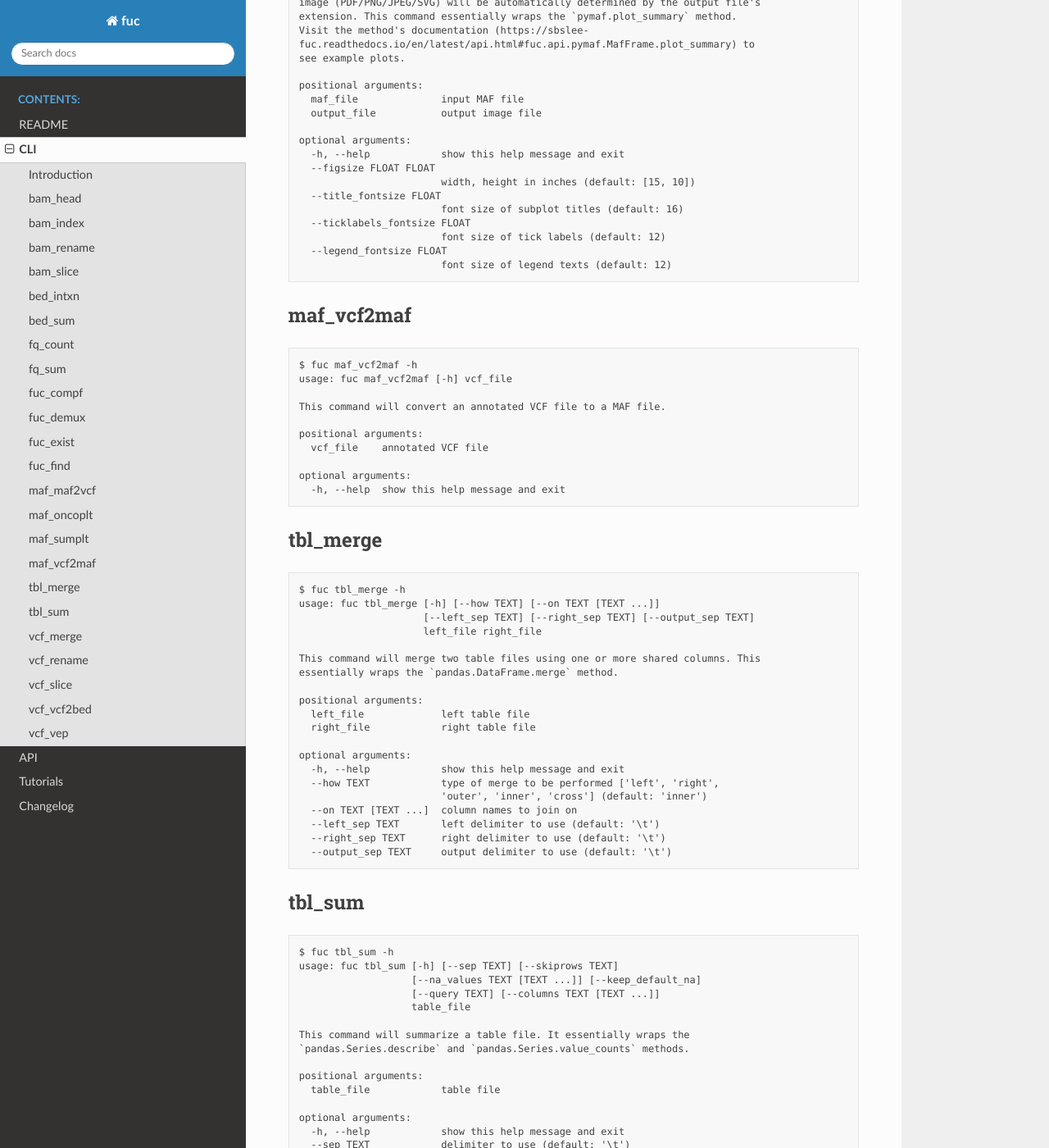
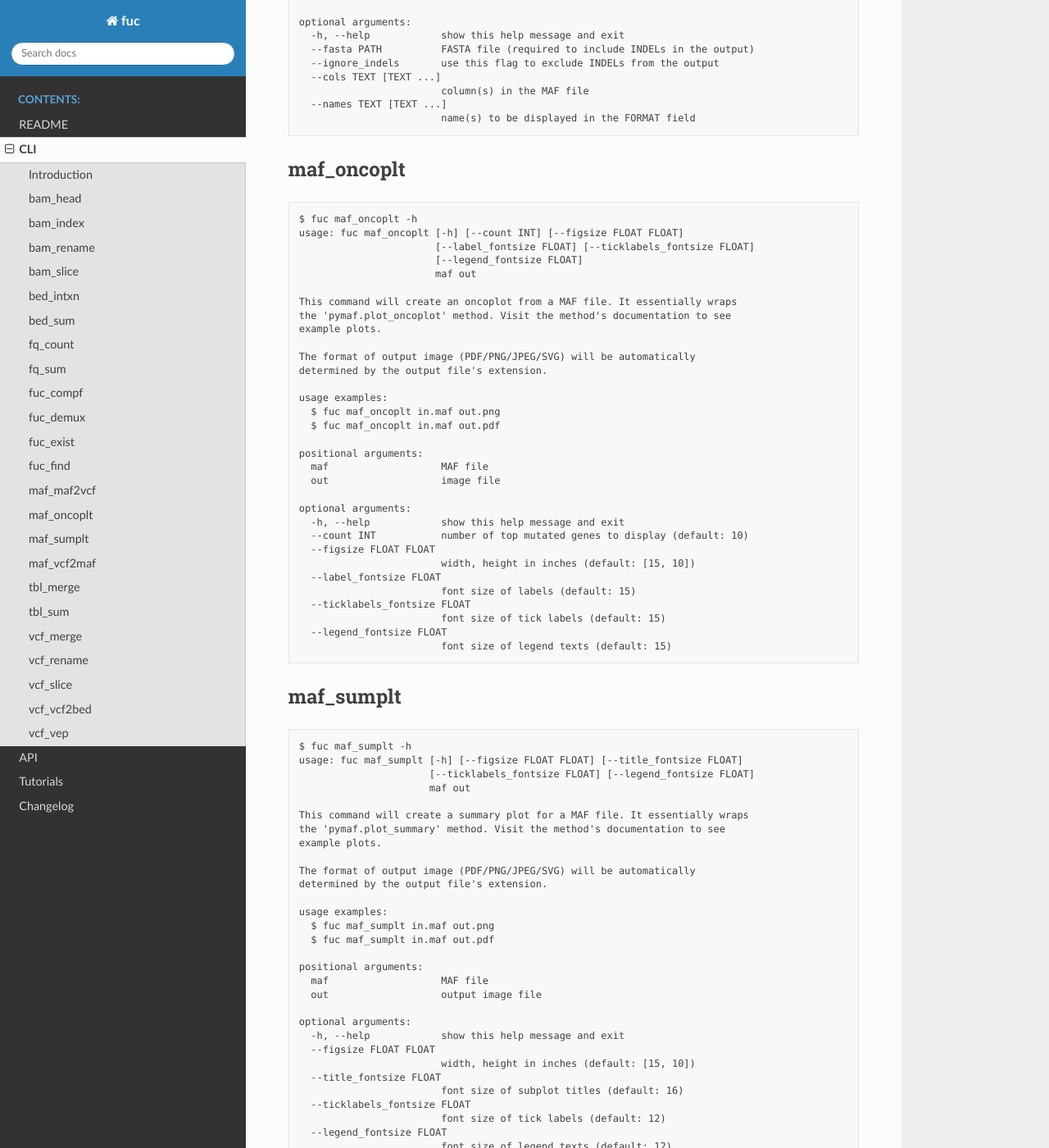
Before and after one commit to sbslee/fuc, a Sphinx documentation site: the page built from docs/cli.rst, in a window 1280 px wide and 1400 px high, scrolled down 6435 px. Shown: the whole window at 82% size. Built offline with Sphinx 7.4.7 and the Read the Docs theme 2.0.0, drawn with Linux system fonts in a browser that asks for light colours; some of the changed text lies outside the part shown.

Commit message:
Update CLI

```diff
--- a/docs/cli.rst
+++ b/docs/cli.rst
@@ -66,7 +66,13 @@
    $ fuc bam_head -h
    usage: fuc bam_head [-h] bam
 
-   This command will print the header of a SAM/BAM/CRAM file.
+   This command will print the header of a SAM/BAM/CRAM file. It essentially
+   wraps the 'pybam.header' method.
+
+   usage examples:
+     $ fuc bam_head in.bam
+     $ fuc bam_head in.sam
+     $ fuc bam_head in.cram
 
    positional arguments:
      bam         SAM/BAM/CRAM file
@@ -82,7 +88,13 @@
    $ fuc bam_index -h
    usage: fuc bam_index [-h] bam
 
-   This command will index a SAM/BAM/CRAM file.
+   This command will index a SAM/BAM/CRAM file. It essentially wraps the
+   'pysam.index' method.
+
+   usage examples:
+     $ fuc bam_index in.bam
+     $ fuc bam_index in.sam
+     $ fuc bam_index in.cram
 
    positional arguments:
      bam         SAM/BAM/CRAM file
@@ -96,14 +108,20 @@
 .. code-block:: text
 
    $ fuc bam_rename -h
-   usage: fuc bam_rename [-h] input_bam name output_bam
+   usage: fuc bam_rename [-h] bam name out
 
-   This command will rename the sample in a SAM/BAM/CRAM file.
+   This command will rename the sample in a SAM/BAM/CRAM file. It essentially
+   wraps the 'pybam.rename' method.
+
+   usage examples:
+     $ fuc bam_rename in.bam new_name out.bam
+     $ fuc bam_rename in.sam new_name out.sam
+     $ fuc bam_rename in.cram new_name out.cram
 
    positional arguments:
-     input_bam   SAM/BAM/CRAM file
+     bam         SAM/BAM/CRAM file
      name        sample name
-     output_bam  output BAM file
+     out         output file
 
    optional arguments:
      -h, --help  show this help message and exit
@@ -114,15 +132,23 @@
 .. code-block:: text
 
    $ fuc bam_slice -h
-   usage: fuc bam_slice [-h] [--no_index] input_bam region output_bam
+   usage: fuc bam_slice [-h] [--no_index] bam region out
 
-   This command will slice a SAM/BAM/CRAM file. By default, the command will
-   create a accompanying index file (.bai) for the output BAM file.
+   This command will slice a SAM/BAM/CRAM file. It essentially wraps the
+   'pysam.view' method.
+
+   By default, the command will index the output file. Use the '--no_index' flag
+   to skip this.
+
+   usage examples:
+     $ fuc bam_slice in.bam chr1:100-200 out.bam
+     $ fuc bam_slice in.sam 4:300-400 out.sam
+     $ fuc bam_slice in.cram chr1:100-200 out.cram --no_index
 
    positional arguments:
-     input_bam   input BAM file
-     region      target region
-     output_bam  output BAM file
+     bam         input BAM file
+     region      region ('chrom:start-end')
+     out         output file
 
    optional arguments:
      -h, --help  show this help message and exit
@@ -134,13 +160,16 @@
 .. code-block:: text
 
    $ fuc bed_intxn -h
-   usage: fuc bed_intxn [-h] bed_files [bed_files ...]
+   usage: fuc bed_intxn [-h] bed [bed ...]
 
    This command will compute intersections beween multiple BED files. It
-   essentially wraps the 'pyranges.PyRanges.intersect' method.
+   essentially wraps the 'pybed.BedFrame.intersect' method.
+
+   usage examples:
+     $ fuc bed_intxn 1.bed 2.bed 3.bed > intersect.bed
 
    positional arguments:
-     bed_files   BED files
+     bed         BED files
 
    optional arguments:
      -h, --help  show this help message and exit
@@ -151,15 +180,20 @@
 .. code-block:: text
 
    $ fuc bed_sum -h
-   usage: fuc bed_sum [-h] [--bases INT] [--decimals INT] bed_file
+   usage: fuc bed_sum [-h] [--bases INT] [--decimals INT] bed
 
-   This command will compute summary statstics of the BED file. This includes the
-   total numbers of probes and covered base pairs for each chromosome. By
-   default, covered base paris are displayed in bp, but if you prefer you can,
-   for example, use '--bases 1000' to display base pairs in kb.
+   This command will compute various summary statstics for a BED file. This
+   includes the total numbers of probes and covered base pairs for each
+   chromosome.
+
+   By default, covered base paris are displayed in bp, but if you prefer you
+   can, for example, use '--bases 1000' to display base pairs in kb.
+
+   usage examples:
+     $ fuc bed_sum in.bed
 
    positional arguments:
-     bed_file        input BED file
+     bed             BED file
 
    optional arguments:
      -h, --help      show this help message and exit
@@ -172,14 +206,17 @@
 .. code-block:: text
 
    $ fuc fq_count -h
-   usage: fuc fq_count [-h] [paths ...]
+   usage: fuc fq_count [-h] [fastq ...]
 
    This command will count sequence reads in FASTQ files (both zipped and
-   unzipped). It will look for stdin if there are no arguments (e.g. $ cat
-   files.list | fuc fq_count).
+   unzipped). It will look for stdin if there are no arguments.
+
+   usage examples:
+     $ fuc fq_count in.fastq
+     $ cat files.list | fuc fq_count
 
    positional arguments:
-     paths       FASTQ file paths (default: stdin)
+     fastq       FASTQ files (default: stdin)
 
    optional arguments:
      -h, --help  show this help message and exit
@@ -190,15 +227,18 @@
 .. code-block:: text
 
    $ fuc fq_sum -h
-   usage: fuc fq_sum [-h] fastq_file
+   usage: fuc fq_sum [-h] fastq
 
    This command will output a summary of the input FASTQ file (both zipped and
    unqzipped). The summary includes the total number of sequence reads, the
    distribution of read lengths, and the numbers of unique and duplicate
    sequences.
 
+   usage examples:
+     $ fuc fq_sum in.fastq
+
    positional arguments:
-     fastq_file  input FASTQ file
+     fastq       FASTQ file
 
    optional arguments:
      -h, --help  show this help message and exit
@@ -211,8 +251,12 @@
    $ fuc fuc_compf -h
    usage: fuc fuc_compf [-h] file1 file2
 
-   This command will compare the contents of two files. It will return 'True' if
-   they are identical and 'False' otherwise.
+   This command will compare the contents of two files. It will return 'True'
+   if they are identical and 'False' otherwise. It essentially wraps the
+   'filecmp.cmp' method.
+
+   usage examples:
+     $ fuc fuc_compf 1.txt 2.txt
 
    positional arguments:
      file1       first file
@@ -229,10 +273,17 @@
    $ fuc fuc_demux -h
    usage: fuc fuc_demux [-h] reports_dir output_dir
 
-   This command will parse the Reports directory from the bcl2fastq or bcl2fastq2
-   prograrm. In the output directory, the command will create four files:
-   flowcell_summary.csv, lane_summary.csv, top_unknown_barcodes.csv, and
-   reports.pdf.
+   This command will parse the Reports directory from the bcl2fastq or
+   bcl2fastq2 prograrm. In the output directory, the command will create four
+   files:
+
+   - flowcell_summary.csv
+   - lane_summary.csv
+   - top_unknown_barcodes.csv
+   - reports.pdf
+
+   usage examples:
+     $ fuc fuc_demux reports_dir output_dir
 
    positional arguments:
      reports_dir  Reports directory
@@ -250,8 +301,11 @@
    usage: fuc fuc_exist [-h] [paths ...]
 
    This command will check whether files/dirs exist. It will return 'True' if
-   they exist and 'False' otherwise. The command will look for stdin if there are
-   no arguments (e.g. $ cat files.list | fuc fuc_exist).
+   they exist and 'False' otherwise. The command will look for stdin if there
+   are no arguments.
+
+   usage examples:
+     $ cat files.list | fuc fuc_exist
 
    positional arguments:
      paths       file/dir paths (default: stdin)
@@ -267,9 +321,11 @@
    $ fuc fuc_find -h
    usage: fuc fuc_find [-h] path extension
 
-   This command will recursively find files with a certain extension -- such as
-   '.txt' and '.vcf' -- withinthe given directory and return their absolute
-   paths.
+   This command will recursively find files with a certain extension, such as
+   '.txt' and '.vcf', within the given directory and return their absolute paths.
+
+   usage examples:
+     $ fuc fuc_find path extension
 
    positional arguments:
      path        directory path
@@ -335,18 +391,22 @@
    usage: fuc maf_oncoplt [-h] [--count INT] [--figsize FLOAT FLOAT]
                           [--label_fontsize FLOAT] [--ticklabels_fontsize FLOAT]
                           [--legend_fontsize FLOAT]
-                          maf_file output_file
+                          maf out
 
-   This command will create an oncoplot from a MAF file. The format of output
-   image (PDF/PNG/JPEG/SVG) will be automatically determined by the output file's
-   extension. This command essentially wraps the `pymaf.plot_oncoplot` method.
-   Visit the method's documentation (https://sbslee-
-   fuc.readthedocs.io/en/latest/api.html#fuc.api.pymaf.MafFrame.plot_oncoplot) to
-   see example plots.
+   This command will create an oncoplot from a MAF file. It essentially wraps
+   the 'pymaf.plot_oncoplot' method. Visit the method's documentation to see
+   example plots.
+
+   The format of output image (PDF/PNG/JPEG/SVG) will be automatically
+   determined by the output file's extension.
+
+   usage examples:
+     $ fuc maf_oncoplt in.maf out.png
+     $ fuc maf_oncoplt in.maf out.pdf
 
    positional arguments:
-     maf_file              input MAF file
-     output_file           output inage file
+     maf                   MAF file
+     out                   image file
 
    optional arguments:
      -h, --help            show this help message and exit
@@ -368,18 +428,22 @@
    $ fuc maf_sumplt -h
    usage: fuc maf_sumplt [-h] [--figsize FLOAT FLOAT] [--title_fontsize FLOAT]
                          [--ticklabels_fontsize FLOAT] [--legend_fontsize FLOAT]
-                         maf_file output_file
+                         maf out
 
-   This command will create a summary plot for a MAF file. The format of output
-   image (PDF/PNG/JPEG/SVG) will be automatically determined by the output file's
-   extension. This command essentially wraps the `pymaf.plot_summary` method.
-   Visit the method's documentation (https://sbslee-
-   fuc.readthedocs.io/en/latest/api.html#fuc.api.pymaf.MafFrame.plot_summary) to
-   see example plots.
+   This command will create a summary plot for a MAF file. It essentially wraps
+   the 'pymaf.plot_summary' method. Visit the method's documentation to see
+   example plots.
+
+   The format of output image (PDF/PNG/JPEG/SVG) will be automatically
+   determined by the output file's extension.
+
+   usage examples:
+     $ fuc maf_sumplt in.maf out.png
+     $ fuc maf_sumplt in.maf out.pdf
 
    positional arguments:
-     maf_file              input MAF file
-     output_file           output image file
+     maf                   MAF file
+     out                   output image file
 
    optional arguments:
      -h, --help            show this help message and exit
@@ -398,12 +462,15 @@
 .. code-block:: text
 
    $ fuc maf_vcf2maf -h
-   usage: fuc maf_vcf2maf [-h] vcf_file
+   usage: fuc maf_vcf2maf [-h] vcf
 
    This command will convert an annotated VCF file to a MAF file.
 
+   usage examples:
+     $ fuc maf_vcf2maf in.vcf > out.maf
+
    positional arguments:
-     vcf_file    annotated VCF file
+     vcf         VCF file
 
    optional arguments:
      -h, --help  show this help message and exit
@@ -418,8 +485,11 @@
                         [--left_sep TEXT] [--right_sep TEXT] [--output_sep TEXT]
                         left_file right_file
 
-   This command will merge two table files using one or more shared columns. This
-   essentially wraps the `pandas.DataFrame.merge` method.
+   This command will merge two table files using one or more shared columns.
+   It essentially wraps the 'pandas.DataFrame.merge' method.
+
+   usage examples:
+     $ fuc tbl_merge in.vcf > out.maf
 
    positional arguments:
      left_file             left table file
@@ -446,7 +516,10 @@
                       table_file
 
    This command will summarize a table file. It essentially wraps the
-   `pandas.Series.describe` and `pandas.Series.value_counts` methods.
+   'pandas.Series.describe' and 'pandas.Series.value_counts' methods.
+
+   usage examples:
+     $ fuc tbl_sum table.txt
 
    positional arguments:
      table_file            table file
@@ -486,6 +559,9 @@
    default, only the GT subfield of the FORMAT field will be included in the
    merged VCF. Use '--format' to include additional FORMAT subfields such as AD
    and DP.
+
+   usage examples:
+     $ fuc vcf_merge 1.vcf 2.vcf > merged.vcf
 
    positional arguments:
      vcf_files      VCF files
@@ -532,7 +608,8 @@
 
    optional arguments:
      -h, --help       show this help message and exit
-     --mode TEXT      renaming mode (default: 'MAP') (choices: 'MAP', 'INDICIES', 'RANGE')
+     --mode TEXT      renaming mode (default: 'MAP') (choices: 'MAP', 'INDICIES',
+                      'RANGE')
      --range INT INT  specify an index range
      --sep TEXT       delimiter to use (default: '\t')
 
@@ -545,6 +622,9 @@
    usage: fuc vcf_slice [-h] [--start INT] [--end INT] vcf_file chrom
 
    This command will slice a VCF file (both zipped and unzipped).
+
+   usage examples:
+     $ fuc vcf_slice in.vcf chr4 --start 300 --end 400 > sliced.vcf
 
    positional arguments:
      vcf_file     VCF file
@@ -561,12 +641,15 @@
 .. code-block:: text
 
    $ fuc vcf_vcf2bed -h
-   usage: fuc vcf_vcf2bed [-h] vcf_file
+   usage: fuc vcf_vcf2bed [-h] vcf
 
    This command will convert a VCF file to a BED file.
 
+   usage examples:
+     $ fuc vcf_vcf2bed in.vcf > out.bed
+
    positional arguments:
-     vcf_file    VCF file
+     vcf         VCF file
 
    optional arguments:
      -h, --help  show this help message and exit
@@ -598,5 +681,6 @@
 
    optional arguments:
      -h, --help  show this help message and exit
-     --opposite  use this flag to return records that don’t meet the said criteria
+     --opposite  use this flag to return records that don’t meet the said
+                 criteria
      --as_zero   use this flag to treat missing values as zero instead of NaN
```
Also changed, not shown: 12 other files.
